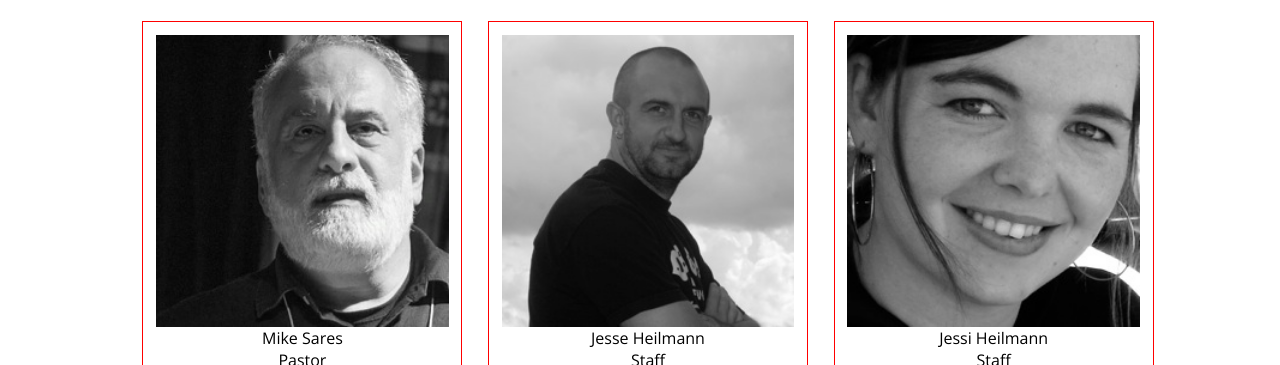
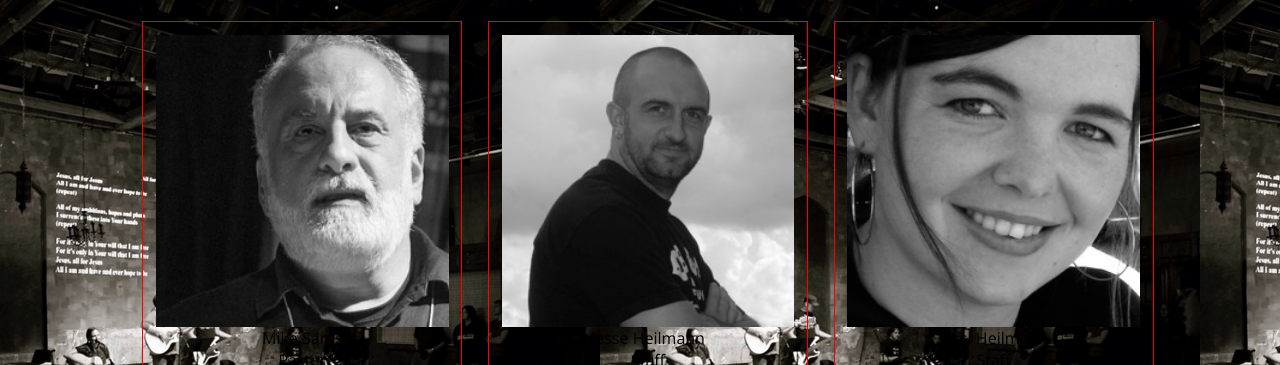
Before and after one commit to inkblotty/SOTEC, a website: page src/index.html in a window 1280 px wide. Shown: the top 365 px of the page. Drawn offline with nearby package versions, Linux system fonts and the light colour scheme; files that its build step writes are made by us from their sources; files whose address does not match are found by name.

Commit message:
added new potential background image (bwBackground)

```diff
--- a/src/styles/main.scss
+++ b/src/styles/main.scss
@@ -2,6 +2,7 @@
 @import '_extensions';
 
 body{
+	background-image: url('images/bwBackground.png');
 	font-family: 'Open Sans', sans-serif;
 	width: 100%;
 }
```
Also changed, not shown: src/index.html (+2 -1 lines), src/images/bwBackground.png (added).
